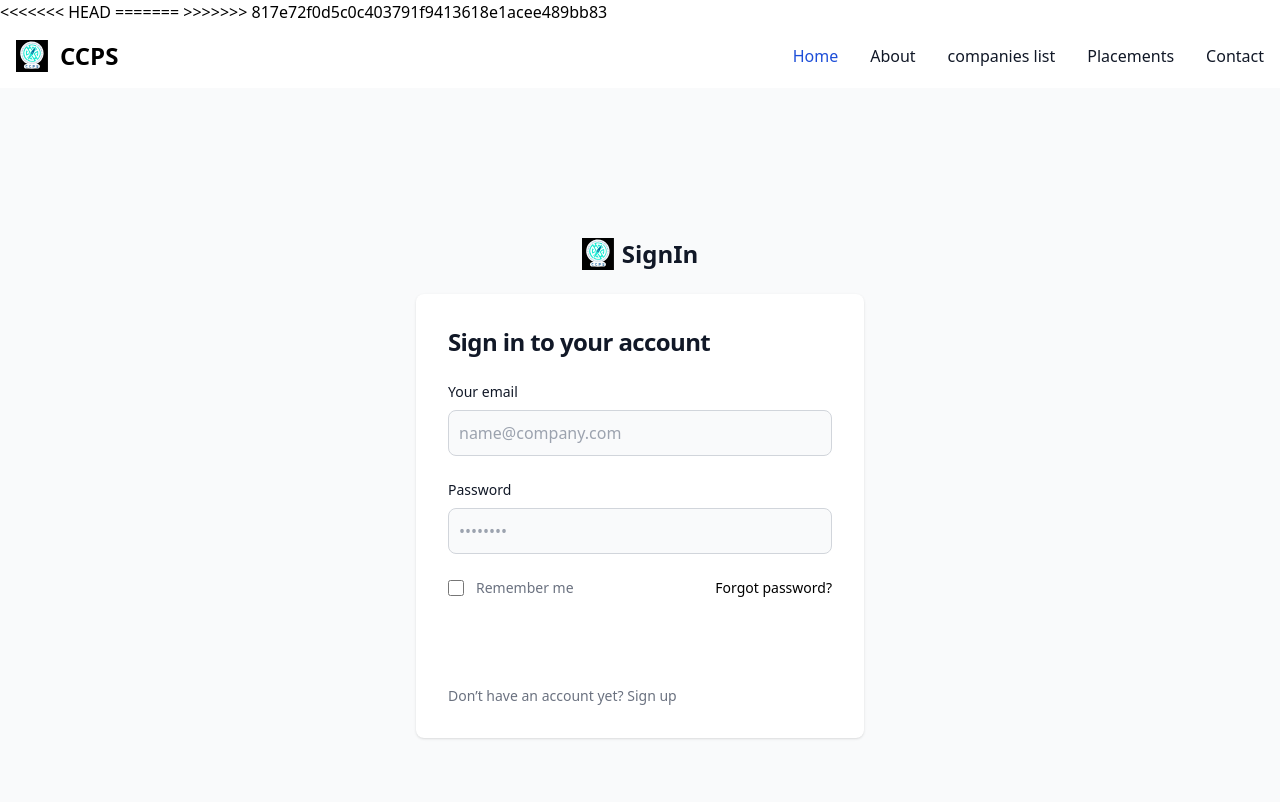
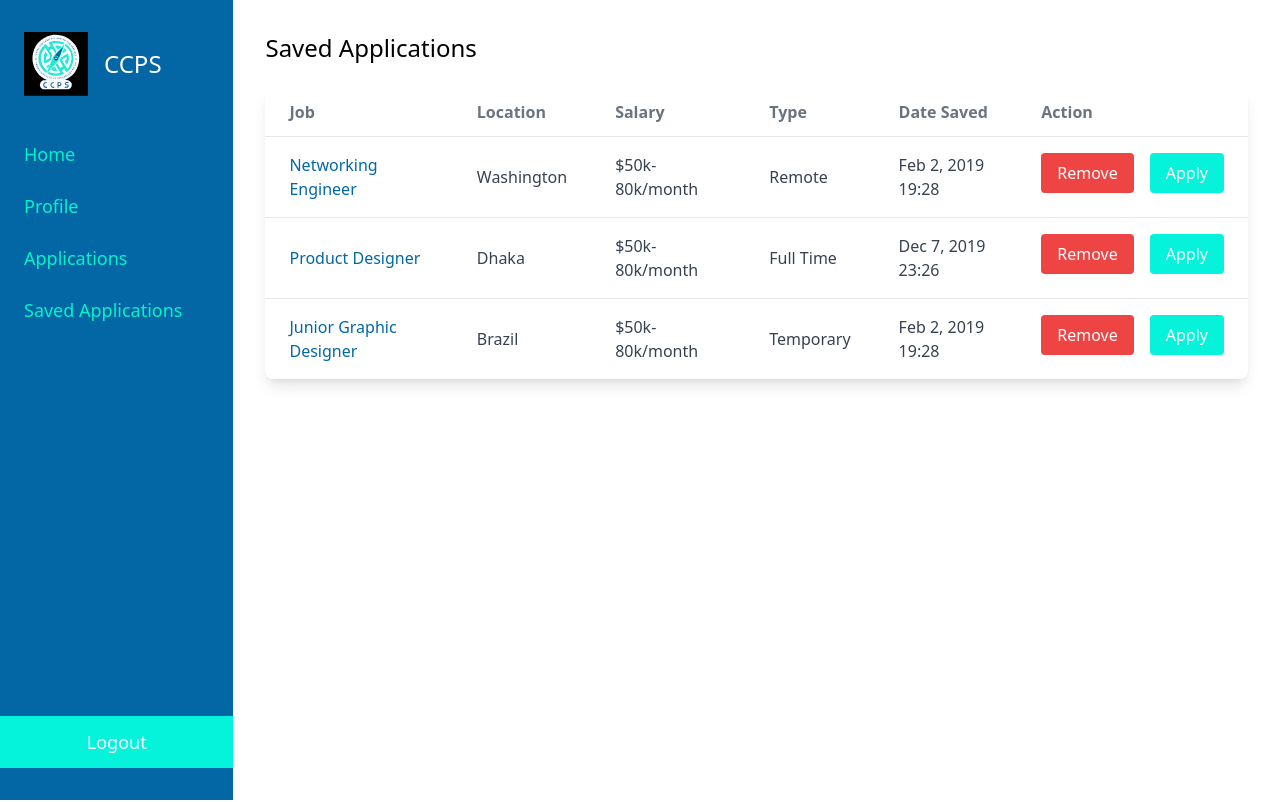
Before and after one commit to yuvraj-rathod-1202/Centre-for-Career-Planning-and-Services-Portal, a React (Vite) app in the folder frontend/: page / in a window 1280 px wide. Shown: the top 802 px of the page. Built offline with nearby package versions, Linux system fonts and the light colour scheme.

Commit message:
Saved Applications page for user

```diff
--- a/frontend/index.html
+++ b/frontend/index.html
@@ -5,7 +5,6 @@
     <link rel="icon" type="image/svg+xml" href="/ccps.svg" />
     <meta name="viewport" content="width=device-width, initial-scale=1.0" />
     <title>CCPS Portal</title>
-<<<<<<< HEAD
     <link rel="preconnect" href="https://fonts.googleapis.com">
 <link rel="preconnect" href="https://fonts.gstatic.com" crossorigin>
 <link href="https://fonts.googleapis.com/css2?family=Lato:ital,wght@0,100;0,300;0,400;0,700;0,900;1,100;1,300;1,400;1,700;1,900&family=Montserrat:ital,wght@0,100..900;1,100..900&display=swap" rel="stylesheet">
@@ -17,9 +16,6 @@
     <link rel="preconnect" href="https://fonts.googleapis.com">
 <link rel="preconnect" href="https://fonts.gstatic.com" crossorigin>
 <link href="https://fonts.googleapis.com/css2?family=Lato:ital,wght@0,100;0,300;0,400;0,700;0,900;1,100;1,300;1,400;1,700;1,900&display=swap" rel="stylesheet">
-=======
-    <link rel="stylesheet" href="style.css">
->>>>>>> 817e72f0d5c0c403791f9413618e1acee489bb83
   </head>
   <body>
     <div id="root">
--- a/frontend/src/App.jsx
+++ b/frontend/src/App.jsx
@@ -3,13 +3,22 @@ import Footer from './components/Footer';
 import './index.css'; // Ensure Tailwind CSS is imported
 import SignInForm from './components/SignInForm';
 import Navbar from './components/Navbar';
+import SavedApplications from './pages/Savedapplications';
+import { Route } from 'react-router-dom';
+import Sidebar from './components/Sidebar';
 
 function App() {
   return (
+    // <Routes>
+    //   <Route path='/' element={<Sidebar/>}></Route>
+    //   <Route path='/saved-applications' element={<SavedApplications/>}></Route>
+    // </Routes>
     <div>
-      <Navbar/>
+      <SavedApplications/>
+
+      {/* <Navbar/>
      <SignInForm />
-      <Footer />
+      <Footer /> */}
     </div>
   );
 }
--- /dev/null
+++ b/frontend/src/components/Sidebar.jsx
@@ -0,0 +1,33 @@
+import React from 'react';
+
+const Sidebar = () => {
+  return (
+    <div className="h-screen w-64 bg-[#0367A6] flex flex-col justify-between text-white">
+      {/* Top Section */}
+      <div>
+        {/* Logo Section with Homepage Redirect */}
+        <div className="flex items-center justify-start mt-8 ml-6">
+          <a href="/" className="flex items-center">
+            <img src="./ccps.svg" alt="Logo" className="h-16 w-16" />
+            <span className="ml-4 text-2xl font-montserrat">CCPS</span>
+          </a>
+        </div>
+
+        {/* Navigation Links */}
+        <div className="flex flex-col mt-8">
+          <a href="home" className="text-lg font-montserrat text-[#05F2C7] py-3 pl-6 hover:bg-[#03658C]">Home</a>
+          <a href="profile" className="text-lg font-montserrat text-[#05F2C7] py-3 pl-6 hover:bg-[#03658C]">Profile</a>
+          <a href="applications" className="text-lg font-montserrat text-[#05F2C7] py-3 pl-6 hover:bg-[#03658C]">Applications</a>
+          <a href="saved-applications" className="text-lg font-montserrat text-[#05F2C7] py-3 pl-6 hover:bg-[#03658C]">Saved Applications</a>
+        </div>
+      </div>
+
+      {/* Logout Button */}
+      <div className="mb-8">
+        <button className="w-full text-lg font-lato text-white bg-[#05F2DB] py-3 hover:bg-[#05F2C7]">Logout</button>
+      </div>
+    </div>
+  );
+};
+
+export default Sidebar;
--- /dev/null
+++ b/frontend/src/pages/Savedapplications.jsx
@@ -0,0 +1,104 @@
+import React from 'react';
+import Sidebar from '../components/Sidebar';
+
+const SavedApplications = () => {
+  const savedJobs = [
+    {
+      id: 1,
+      title: 'Networking Engineer',
+      location: 'Washington',
+      salary: '$50k-80k/month',
+      type: 'Remote',
+      dateSaved: 'Feb 2, 2019 19:28',
+    },
+    {
+      id: 2,
+      title: 'Product Designer',
+      location: 'Dhaka',
+      salary: '$50k-80k/month',
+      type: 'Full Time',
+      dateSaved: 'Dec 7, 2019 23:26',
+    },
+    {
+      id: 3,
+      title: 'Junior Graphic Designer',
+      location: 'Brazil',
+      salary: '$50k-80k/month',
+      type: 'Temporary',
+      dateSaved: 'Feb 2, 2019 19:28',
+    },
+  ];
+
+  const handleRemove = (id) => {
+    // Logic to remove the job from the saved list
+    console.log(`Job with ID ${id} removed.`);
+  };
+
+  const handleApply = (id) => {
+    // Logic to apply for the job
+    console.log(`Applied for job with ID ${id}.`);
+  };
+
+  return (
+    <div className="flex">
+      {/* Sidebar */}
+      <Sidebar />
+
+      {/* Main Content */}
+      <div className="flex-grow p-8">
+        <h1 className="text-2xl font-montserrat mb-6">Saved Applications</h1>
+        <div className="bg-white shadow-lg rounded-lg">
+          <table className="w-full table-auto">
+            <thead className="text-left">
+              <tr>
+                <th className="px-6 py-3 text-gray-500">Job</th>
+                <th className="px-6 py-3 text-gray-500">Location</th>
+                <th className="px-6 py-3 text-gray-500">Salary</th>
+                <th className="px-6 py-3 text-gray-500">Type</th>
+                <th className="px-6 py-3 text-gray-500">Date Saved</th>
+                <th className="px-6 py-3 text-gray-500">Action</th>
+              </tr>
+            </thead>
+            <tbody>
+              {savedJobs.map((job) => (
+                <tr key={job.id} className="border-t">
+                  <td className="px-6 py-4 font-montserrat text-[#0367A6]">
+                    {job.title}
+                  </td>
+                  <td className="px-6 py-4 font-roboto text-gray-700">
+                    {job.location}
+                  </td>
+                  <td className="px-6 py-4 font-roboto text-gray-700">
+                    {job.salary}
+                  </td>
+                  <td className="px-6 py-4 font-roboto text-gray-700">
+                    {job.type}
+                  </td>
+                  <td className="px-6 py-4 font-roboto text-gray-700">
+                    {job.dateSaved}
+                  </td>
+                  <td className="px-6 py-4 flex items-center space-x-4">
+                    <button
+                      className="text-white bg-red-500 px-4 py-2 rounded hover:bg-red-600"
+                      onClick={() => handleRemove(job.id)}
+                    >
+                      Remove
+                    </button>
+                    <button
+                      className="text-white bg-[#05F2DB] px-4 py-2 rounded hover:bg-[#05F2C7]"
+                      onClick={() => handleApply(job.id)}
+                    >
+                      Apply
+                    </button>
+                  </td>
+                </tr>
+              ))}
+            </tbody>
+          </table>
+        </div>
+      </div>
+    </div>
+  );
+};
+
+export default SavedApplications;
```
Also changed, not shown: 2 other files (tests, documents, lock files or other folders).
